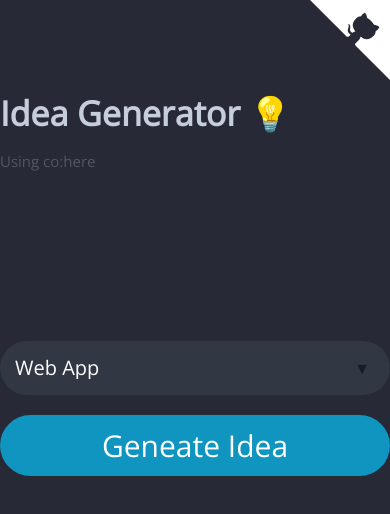
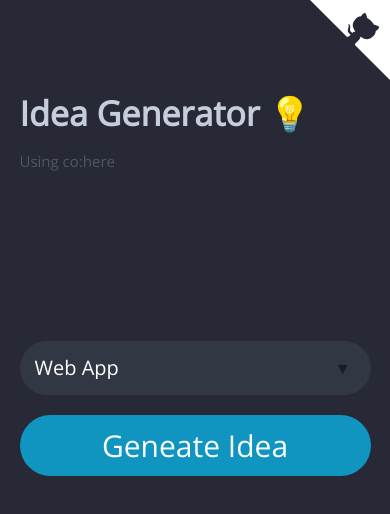
Before and after one commit to fedeperin/idea-generator-cohere, a SvelteKit app: page / in a window 390 px wide. Shown: the top 514 px of the page. Built offline with nearby package versions, Linux system fonts and the light colour scheme.

Commit message:
Make responsive responsive

```diff
--- a/src/routes/+page.svelte
+++ b/src/routes/+page.svelte
@@ -31,4 +31,10 @@
     .container {
         width: 390px;
     }
+
+    @media (max-width: 400px) {
+        .container {
+            width: 90vw;
+        }
+    }
 </style>
```
